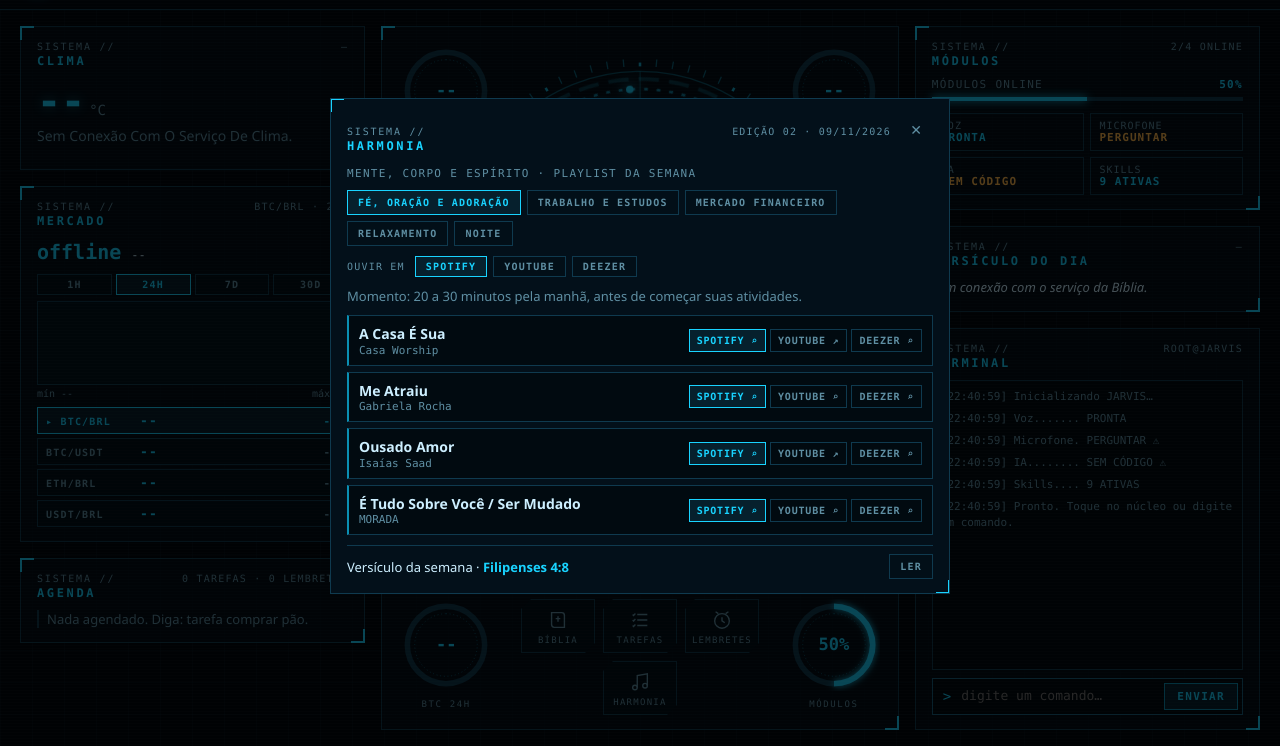
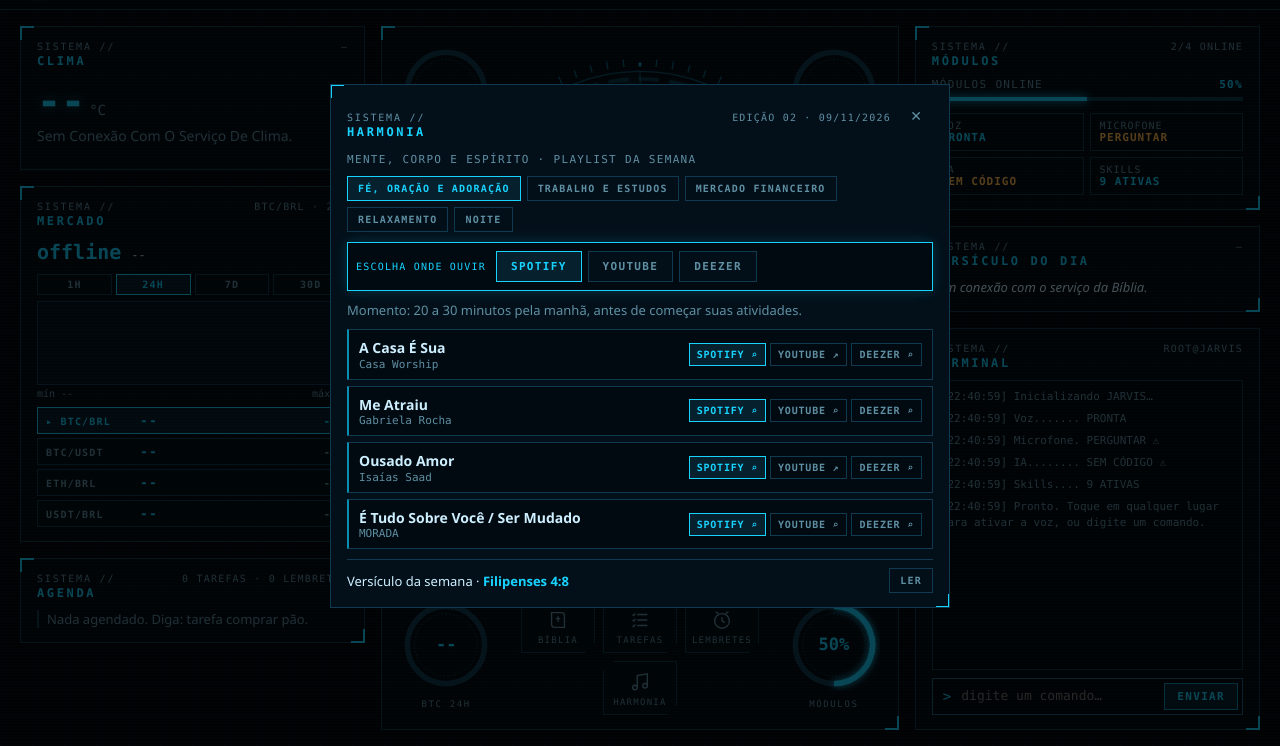
Before and after one commit to MarceloVieira29/JARVIS, a website with bundled scripts: page web/index.html in a window 1280 px wide. Both pictures are taken after a click on the button "HARMONIA". Shown: the part 54-800 px from the top of the page. Built offline with nearby package versions, Linux system fonts and the light colour scheme; no server answers.

Commit message:
voz: escuta ao abrir; harmonia abre por momento e deixa escolher Spotify/YouTube/Deezer

```diff
--- a/web/css/style.css
+++ b/web/css/style.css
@@ -212,11 +212,13 @@ dialog.hm{width:min(620px,94vw)}
 .hm-faixas li span{display:flex;flex-direction:column;min-width:0}
 .hm-faixas b{color:var(--txt);font-weight:600}
 .hm-faixas small{font:11px var(--mono)}
-.hm-servico{display:flex;align-items:center;gap:6px;font:10px var(--mono);letter-spacing:.12em;text-transform:uppercase;color:var(--mut)}
-.hm-servico span{margin-right:4px}
-.hm-servico button{border:1px solid var(--linha);background:#020f18;color:var(--mut);padding:4px 10px;font:600 10px var(--mono);letter-spacing:.12em;text-transform:uppercase}
+.hm-servico{display:flex;align-items:center;flex-wrap:wrap;gap:6px;font:10px var(--mono);letter-spacing:.12em;text-transform:uppercase;color:var(--mut);padding:8px;border:1px solid var(--linha);background:#010a10}
+.hm-servico span{margin-right:4px;color:var(--a)}
+.hm-servico button{border:1px solid var(--linha);background:#020f18;color:var(--mut);padding:8px 14px;font:600 11px var(--mono);letter-spacing:.12em;text-transform:uppercase}
 .hm-servico button:hover{border-color:var(--a2);color:var(--a)}
 .hm-servico button.on{border-color:var(--a);color:var(--a);background:#06202d}
+.hm-servico.pedir{border-color:var(--a);box-shadow:0 0 12px #19d3ff33;animation:hm-pisca 1.4s ease-in-out 3}
+@keyframes hm-pisca{50%{box-shadow:0 0 18px #19d3ff66}}
 .hm-links{display:flex;flex:none;gap:4px}
 .hm-faixas a{color:var(--mut);font:600 10px var(--mono);letter-spacing:.08em;text-transform:uppercase;text-decoration:none;border:1px solid var(--linha);padding:5px 7px;white-space:nowrap}
 .hm-faixas a:hover{color:var(--a);border-color:var(--a2);background:#06202d}
--- a/web/index.html
+++ b/web/index.html
@@ -75,7 +75,7 @@
       <span class="core" id="core">ATIVAR</span>
     </button>
     <div class="onda" aria-hidden="true"><i></i><i></i><i></i><i></i><i></i><i></i><i></i><i></i><i></i><i></i><i></i><i></i><i></i><i></i><i></i><i></i><i></i><i></i></div>
-    <div class="pilula"><svg viewBox="0 0 24 24" aria-hidden="true"><rect x="9" y="3" width="6" height="11" rx="3"/><path d="M5 11a7 7 0 0 0 14 0M12 18v3"/></svg><span id="st">Toque no núcleo para ativar</span></div>
+    <div class="pilula"><svg viewBox="0 0 24 24" aria-hidden="true"><rect x="9" y="3" width="6" height="11" rx="3"/><path d="M5 11a7 7 0 0 0 14 0M12 18v3"/></svg><span id="st">Abrindo…</span></div>
     <nav class="dock" aria-label="Atalhos">
       <button data-cmd="bom dia" title="Briefing do dia"><svg viewBox="0 0 24 24"><circle cx="12" cy="12" r="4"/><path d="M12 2v3M12 19v3M2 12h3M19 12h3M5 5l2 2M17 17l2 2M5 19l2-2M17 7l2-2"/></svg><span>Briefing</span></button>
       <button data-cmd="previsão do tempo" title="Previsão do tempo"><svg viewBox="0 0 24 24"><path d="M7 18h10a4 4 0 0 0 0-8 6 6 0 0 0-11.5 1.5A3.3 3.3 0 0 0 7 18z"/></svg><span>Clima</span></button>
--- a/web/js/config.js
+++ b/web/js/config.js
@@ -2,7 +2,7 @@
 export default{
   nome:'JARVIS', idioma:'pt-BR', tratamento:'senhor',        // tratamento é usado quando não há nome salvo
   palavrasChave:['jarvis','jarvi','jarves','jarvez','jarbas','jarvas','jervis'], // variações que o reconhecimento de voz costuma gerar
-  exigirPalavraChave:true,
+  exigirPalavraChave:false, // na voz, "harmonia trabalho e estudos" já basta; ligue nas ⚙ se quiser exigir "Jarvis"
   backendUrl:/^(localhost|127\.0\.0\.1)$/.test(globalThis.location?.hostname||'')?'http://localhost:8787':'', // local: Worker do wrangler dev; publicado: defina na tela
   voz:{preferidas:['antonio','daniel','felipe','ricardo'],tom:0.8,velocidade:0.92}, // estilo calmo, grave e formal; escolha a voz final em ⚙ Configurações
   cidadePadrao:'São Paulo',                                   // previsão do tempo quando não há cidade salva nem localização
--- a/web/js/main.js
+++ b/web/js/main.js
@@ -5,10 +5,10 @@ import {carregarSkills,iniciarSkills,executar} from './core/core.js';
 import {falar,ouvir,parar,estaAtivo,suportaVoz,onEstado,listarVozes,setVoz,autorizarMicrofone} from './core/voice.js';
 import {iniciarPainel,atualizarPainel} from './ui/painel.js';
 import {abrirHarmonia} from './ui/harmonia.js';
+import {casaHarmonia} from './skills/harmonia.js';
 const $=id=>document.getElementById(id);
 let gesto=false;const fila=[];                       // navegadores só deixam falar após um toque do usuário
 const liberar=()=>{if(gesto)return;gesto=true;fila.splice(0).forEach(falar)};
-['pointerdown','keydown'].forEach(e=>document.addEventListener(e,liberar,{once:true}));
 const MODOS=[[/ouvindo/i,'ouvindo','OUVINDO'],[/falando/i,'falando','FALANDO'],[/pensando/i,'pensando','PROCESSANDO']];
 function status(s){$('st').textContent=s;const m=MODOS.find(([r])=>r.test(s));document.body.dataset.modo=m?m[1]:'';$('core').textContent=m?m[2]:estaAtivo()?'NÚCLEO\nATIVO':'ATIVAR'}
 const msg=(t,c)=>{const d=document.createElement('div');d.className='m '+c;d.textContent=t;$('log').append(d);$('log').scrollTop=1e9};
@@ -18,8 +18,31 @@ const ctx={estado:state,salvar:save,cfg,backend:()=>state.backend||cfg.backendUr
 const pronto=carregarSkills().then(()=>iniciarSkills(ctx));
 const re=new RegExp('\\b('+cfg.palavrasChave.join('|')+')\\b[,\\s]*(.*)','i');
 async function pedir(t){msg(t,'u');status('Pensando…');await pronto;dizer(await executar(t,ctx));atualizarPainel(ctx)}
-function tratar(t){const m=t.match(re);if($('wk').checked&&!m){status(`Ouvi “${t}”. Comece com “${cfg.nome}”.`);return}const c=(m?m[2]:t).trim();if(c.length<2){if(m)dizer('Pois não?');return}pedir(c)}
+// Com palavra-chave ligada: aceita "Jarvis, …" OU um pedido claro (ex.: "harmonia trabalho e estudos").
+const pedidoClaro=t=>casaHarmonia(t)||/^(bom dia|boa tarde|boa noite|previs|cota[cç]|vers[ií]culo|pend[eê]n|tarefa |lembrete)/i.test(t.trim());
+function tratar(t){const m=t.match(re);let c;
+if(m)c=(m[2]||'').trim();
+else if($('wk').checked&&!pedidoClaro(t)){status(`Ouvi “${t}”. Diga “${cfg.nome}, harmonia trabalho e estudos”.`);return}
+else c=t.trim();
+if(c.length<2){if(m)dizer('Pois não?');return}pedir(c)}
 onEstado(status);
+
+// Liga o microfone e a escuta. saudacao=true fala o briefing (toque no núcleo).
+async function ativarVoz({saudacao=false}={}){if(estaAtivo())return true;await pronto;
+if(!suportaVoz){msg('Este navegador não reconhece voz. Use Chrome ou Edge, ou digite.','ai');return false}
+if(!await autorizarMicrofone()){msg($('st').textContent,'ai');return false}
+if(saudacao)dizer(cfg.skills.includes('saudacao')?await executar('bom dia',ctx):cfg.nome+' online.');
+ouvir(tratar,t=>status('Ouvindo: '+t));atualizarPainel(ctx);return true}
+
+// Ao abrir: se o microfone já estiver liberado, começa a ouvir sozinho (sem briefing).
+async function aoAbrir(){if(!suportaVoz||!navigator.permissions?.query)return;
+try{if((await navigator.permissions.query({name:'microphone'})).state==='granted')await ativarVoz()}catch{}}
+
+// Primeiro toque ou tecla libera a fala e ativa a escuta. O núcleo (#orb) cuida sozinho no clique dele.
+async function primeiroGesto(e){liberar();if(e.type==='pointerdown'&&e.target.closest('#orb'))return;if(!estaAtivo())await ativarVoz()}
+document.addEventListener('pointerdown',primeiroGesto,{once:true});
+document.addEventListener('keydown',primeiroGesto,{once:true});
+
 function vozes(){const s=$('vz');s.textContent='';s.append(new Option('Voz automática (grave e formal)',''));listarVozes().forEach(v=>s.append(new Option(v.name,v.name)));s.value=state.voz||'';setVoz(state.voz||'')}
 if('speechSynthesis' in window){speechSynthesis.onvoiceschanged=vozes;vozes()}
 $('vz').onchange=()=>{state.voz=$('vz').value;setVoz(state.voz);save();$('vt').click()};
@@ -30,12 +53,11 @@ $('abrirCfg').onclick=()=>$('ajustes').showModal();
 $('cfg').onclick=()=>{state.nome=$('nm').value.trim();state.backend=$('bk').value.trim();setCode($('ac').value);save();$('ajustes').close();dizer('Configurações salvas.');atualizarPainel(ctx)};
 $('send').onclick=()=>{const v=$('t').value.trim();if(v){$('t').value='';pedir(v)}};
 $('t').onkeydown=e=>{if(e.key==='Enter')$('send').click()};
-$('orb').onclick=async()=>{if(estaAtivo())return parar();await pronto;
- dizer(cfg.skills.includes('saudacao')?await executar('bom dia',ctx):cfg.nome+' online.');
- if(!suportaVoz)return msg('Este navegador não reconhece voz. Use Chrome ou Edge, ou digite.','ai');
- if(!await autorizarMicrofone())return msg($('st').textContent,'ai');
- ouvir(tratar,t=>status('Ouvindo: '+t));atualizarPainel(ctx)};
+$('orb').onclick=async()=>{if(estaAtivo())return parar();await ativarVoz({saudacao:true})};
 document.querySelectorAll('.dock button').forEach(b=>b.onclick=()=>b.dataset.abrir?mostrar(b.dataset.abrir):pedir(b.dataset.cmd));
 const agora=()=>new Date().toLocaleTimeString('pt-BR');
 msg(`[${agora()}] Inicializando ${cfg.nome}…`,'sys');
-iniciarPainel(ctx).then(m=>{m.forEach(([n,[v,s]])=>msg(`[${agora()}] ${n.padEnd(10,'.')} ${v}${s?' ⚠':''}`,'sys'));msg(`[${agora()}] Pronto. Toque no núcleo ou digite um comando.`,'sys')});
+iniciarPainel(ctx).then(async m=>{
+m.forEach(([n,[v,s]])=>msg(`[${agora()}] ${n.padEnd(10,'.')} ${v}${s?' ⚠':''}`,'sys'));
+await aoAbrir();
+msg(`[${agora()}] Pronto. ${estaAtivo()?'Pode falar ou digitar um comando.':'Toque em qualquer lugar para ativar a voz, ou digite um comando.'}`,'sys')});
--- a/web/js/skills/harmonia.js
+++ b/web/js/skills/harmonia.js
@@ -1,18 +1,26 @@
-// Skill: Harmonia, a playlist da semana. Ex.: "playlist da semana", "música para dormir", "música para análise de bitcoin", "música de adoração no deezer", "música 432 hz no youtube".
-// Citar Spotify, YouTube ou Deezer na frase vira o serviço preferido (salvo).
-// Fala as faixas do momento pedido e pede à tela para abrir a lista (ctx.mostrar), onde ficam os links para ouvir.
+// Skill: Harmonia, a playlist da semana.
+// Ex.: "trabalho e estudos", "música para dormir", "harmonia mercado", "fé e adoração", "playlist da semana".
+// Abre a aba do momento; sem citar Spotify/YouTube/Deezer, a pessoa escolhe na tela onde ouvir.
 import {EDICAO,NOME_SERVICO,servicoDaFrase} from '../lib/harmonia.js';
 const P='(?<![\\wÀ-ÿ])'; // \b não reconhece letras acentuadas
-const TEMAS=[['noite',/dormir|(?<![\wÀ-ÿ])sono(?![\wÀ-ÿ])|noite|deitar/i],['relax',/relax|432|528|frequ[eê]ncia|medita|natureza|calma|ansiedade/i],
-['mercado',/mercado|trade|trading|bitcoin|btc|cripto|an[aá]lise|gr[aá]fico|investi/i],['estudo',/estud|trabalh|concentra|foco|leitura|program/i],
-['fe',new RegExp(P+'(f[eé](?![\\wÀ-ÿ])|ora[cç][aã]o|adora|louvor|gospel|worship|deus|igreja)','i')]];
+const TEMAS=[
+  ['noite',/dormir|(?<![\wÀ-ÿ])sono(?![\wÀ-ÿ])|(?<![\wÀ-ÿ])noite(?![\wÀ-ÿ])|deitar/i],
+  ['relax',/relax|432|528|frequ[eê]ncia|medita|natureza|calma|ansiedade/i],
+  ['mercado',/mercado financeiro|trade|trading|(?<![\wÀ-ÿ])bitcoin(?![\wÀ-ÿ])|(?<![\wÀ-ÿ])btc(?![\wÀ-ÿ])|cripto|an[aá]lise|gr[aá]fico|investi/i],
+  ['estudo',/trabalho e estud|estud|trabalh|concentra|foco|leitura|program/i],
+  ['fe',new RegExp(P+'(f[eé](?![\\wÀ-ÿ])|ora[cç][aã]o|adora|louvor|gospel|worship|deus|igreja)','i')],
+];
 export const temaDaFrase=t=>(TEMAS.find(([,r])=>r.test(t))||[])[0]||null;
+// Casa com "música/playlist/harmonia" OU com o nome do momento (ex.: "trabalho e estudos").
+const PEDIDO=/m[uú]sicas?|playlist|harmonia|trilha sonora|\btocar\b|\b(432|528)\s*hz|trabalho e estud|mercado financeiro|(?<![\wÀ-ÿ])relaxamento(?![\wÀ-ÿ])|f[eé].{0,24}adora|abrir (a )?(noite|f[eé]|harmonia)/i;
+export const casaHarmonia=t=>PEDIDO.test(t)||(/^(m[uú]sica|playlist|harmonia)\b/i.test(t)&&!!temaDaFrase(t));
+// "harmonia trabalho", "harmonia trabalho e estudo(s)" → aba Trabalho e estudos
 const faixa=f=>f.artista?`${f.musica}, de ${f.artista}`:f.musica;
 export default{nome:'harmonia',
-casa:t=>/m[uú]sicas?|playlist|harmonia|trilha sonora|\btocar\b|\b(432|528)\s*hz/i.test(t),
+casa:casaHarmonia,
 rodar(t,c){const id=temaDaFrase(t),s=EDICAO.secoes.find(x=>x.id===id),abriu=!!c.mostrar,sv=servicoDaFrase(t);
 if(sv){c.estado.harmonia={...c.estado.harmonia,servico:sv};c.salvar?.()}
 c.mostrar?.('harmonia',id);
-const fim=abriu?` Abri a lista para você ouvir${sv?' no '+NOME_SERVICO[sv]:''}.`:'';
-if(!s)return `${EDICAO.titulo}, edição ${EDICAO.numero}. Momentos: ${EDICAO.secoes.map(x=>x.titulo.split(' — ')[0].toLowerCase()).join('; ')}. Diga, por exemplo: música para dormir.${fim}`;
+const fim=!abriu?'':sv?` Abri a lista para você ouvir no ${NOME_SERVICO[sv]}.`:' Abri a playlist. Escolha Spotify, YouTube ou Deezer para ouvir.';
+if(!s)return `${EDICAO.titulo}, edição ${EDICAO.numero}. Momentos: ${EDICAO.secoes.map(x=>x.titulo.split(' — ')[0].toLowerCase()).join('; ')}. Diga, por exemplo: trabalho e estudos.${fim}`;
 return `${s.titulo}: ${s.faixas.map(faixa).join('; ')}. ${s.momento}${fim}`}}
--- a/web/js/ui/harmonia.js
+++ b/web/js/ui/harmonia.js
@@ -4,9 +4,10 @@ const $=id=>document.getElementById(id);
 const el=(tag,cls,...filhos)=>{const e=document.createElement(tag);if(cls)e.className=cls;e.append(...filhos);return e};
 let ctx,secaoAtual;
 const preferido=()=>ctx.estado.harmonia?.servico||'spotify';
-function mostrarSecao(id){const s=EDICAO.secoes.find(x=>x.id===id)||EDICAO.secoes[0],pref=preferido(),ordem=[pref,...SERVICOS.filter(x=>x!==pref)];secaoAtual=s.id;
+function mostrarSecao(id,{pedirServico=false}={}){const s=EDICAO.secoes.find(x=>x.id===id)||EDICAO.secoes[0],pref=preferido(),ordem=[pref,...SERVICOS.filter(x=>x!==pref)];secaoAtual=s.id;
 document.querySelectorAll('#hm-abas button').forEach(b=>b.classList.toggle('on',b.dataset.id===s.id));
 document.querySelectorAll('#hm-servico button').forEach(b=>b.classList.toggle('on',b.dataset.s===pref));
+$('hm-servico').classList.toggle('pedir',pedirServico);
 $('hm-momento').textContent=s.momento;$('hm-nota').textContent=s.nota||'';
 $('hm-faixas').replaceChildren(...s.faixas.map(f=>{const l=links(f);
 const botoes=ordem.map(sv=>{const a=el('a',sv===pref?'pref':'',NOME_SERVICO[sv]+(f[sv]?' ↗':' ⌕'));a.href=l[sv];a.target='_blank';a.rel='noopener noreferrer';
@@ -16,9 +17,9 @@ let montado=false;
 export function abrirHarmonia(id,c,aoComando){ctx=c;if(!montado){montado=true;
 $('hm-edicao').textContent=`Edição ${String(EDICAO.numero).padStart(2,'0')} · ${new Date(EDICAO.data+'T12:00').toLocaleDateString('pt-BR')}`;
 $('hm-abas').replaceChildren(...EDICAO.secoes.map(s=>{const b=el('button','',s.titulo.split(' — ')[0]);b.type='button';b.dataset.id=s.id;b.onclick=()=>mostrarSecao(s.id);return b}));
-$('hm-servico').replaceChildren(el('span','','Ouvir em'),...SERVICOS.map(sv=>{const b=el('button','',NOME_SERVICO[sv]);b.type='button';b.dataset.s=sv;
-b.onclick=()=>{ctx.estado.harmonia={...ctx.estado.harmonia,servico:sv};ctx.salvar();mostrarSecao(secaoAtual)};return b}));
+$('hm-servico').replaceChildren(el('span','','Escolha onde ouvir'),...SERVICOS.map(sv=>{const b=el('button','',NOME_SERVICO[sv]);b.type='button';b.dataset.s=sv;
+b.onclick=()=>{ctx.estado.harmonia={...ctx.estado.harmonia,servico:sv};ctx.salvar();mostrarSecao(secaoAtual);$('hm-servico').classList.remove('pedir')};return b}));
 $('hm-vers').textContent=EDICAO.versiculo.nome;
 $('hm-ler').onclick=()=>{$('harmonia').close();aoComando('leia '+EDICAO.versiculo.ref)};
 $('hm-fechar').onclick=()=>$('harmonia').close()}
-mostrarSecao(id);if(!$('harmonia').open)$('harmonia').showModal()}
+mostrarSecao(id,{pedirServico:true});if(!$('harmonia').open)$('harmonia').showModal();$('hm-servico').scrollIntoView({block:'nearest',behavior:'smooth'})}
```
Also changed, not shown: tests/harmonia.test.mjs (+23 -7 lines), tests/rotas.test.mjs (+6 -1 lines), README.md.
